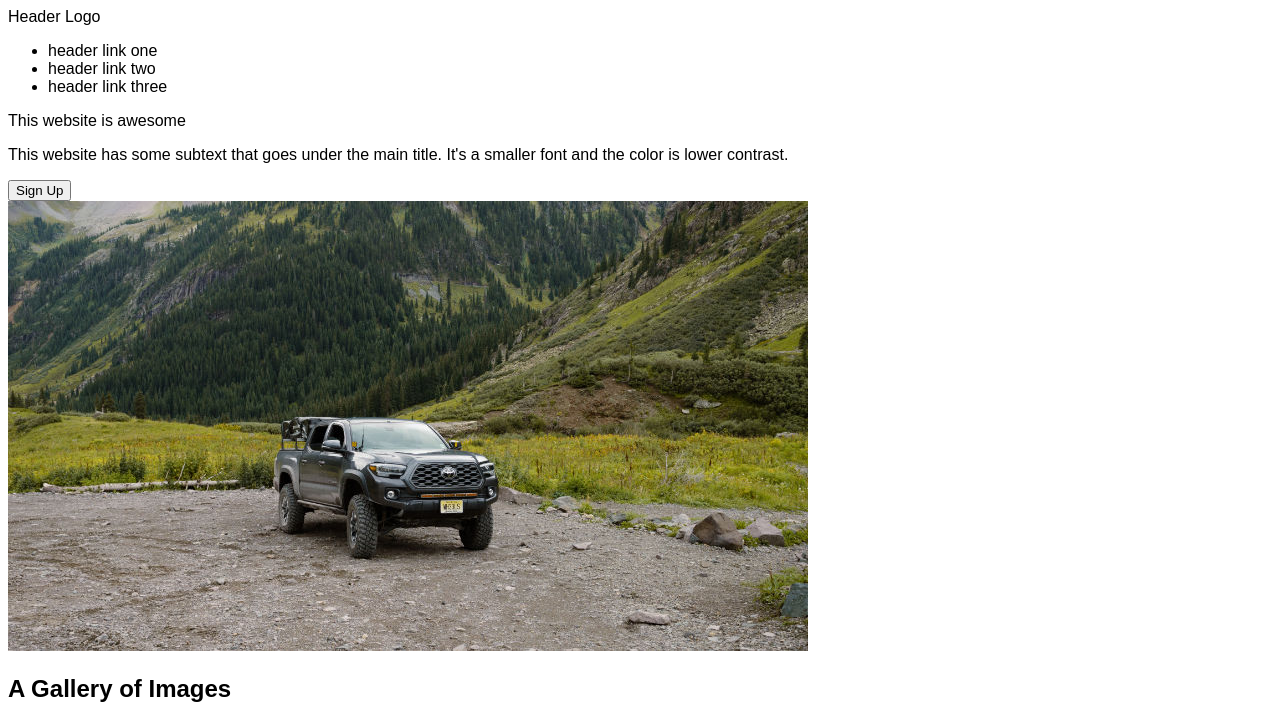
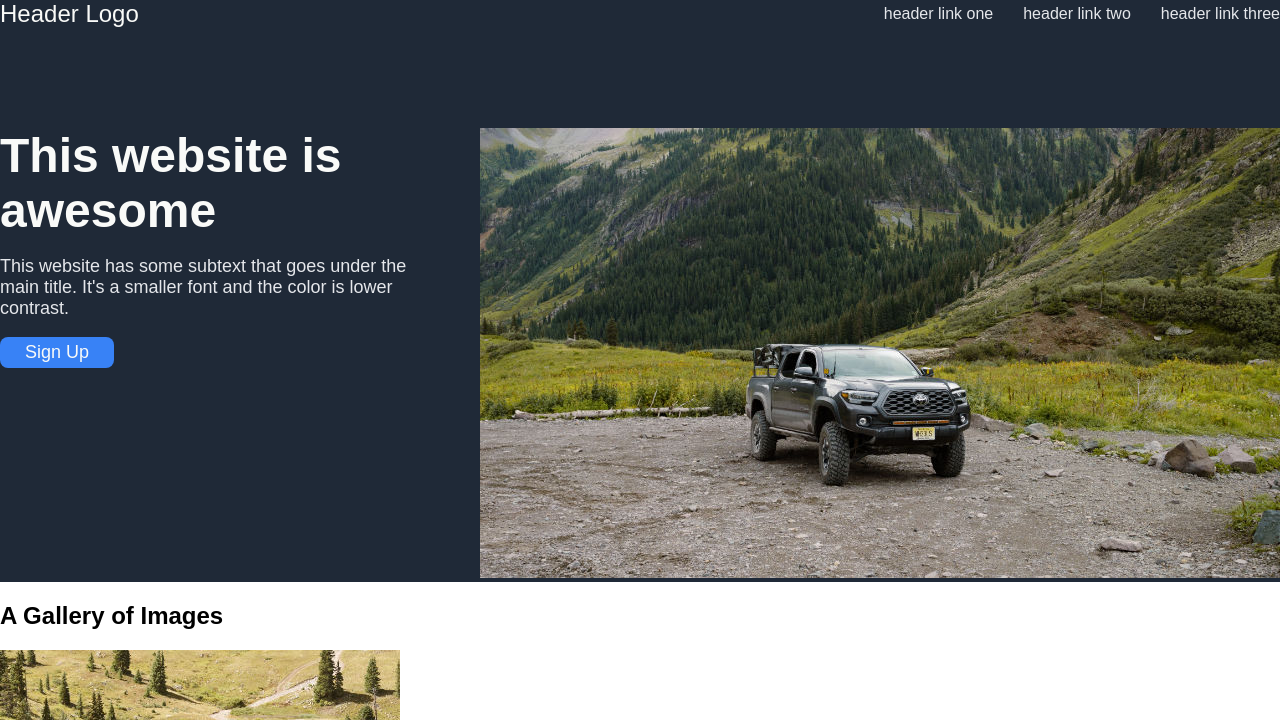
Before and after one commit to austinwcodes/top-cover-page, a plain HTML site: page index.html in a window 1280 px wide. Shown: the top 720 px of the page. Drawn offline with Linux system fonts and the light colour scheme.

Commit message:
Beginning of styling!

```diff
--- a/index.html
+++ b/index.html
@@ -17,13 +17,15 @@
           <li><a class="header-link">header link three</a></li>
         </ul>
       </div>
-      <div class="hero">
-        <div class="hero-text">This website is awesome</div>
-        <p class="hero-p">
-          This website has some subtext that goes under the main title. It's a
-          smaller font and the color is lower contrast.
-        </p>
-        <button class="sign-up">Sign Up</button>
+      <div id="hero">
+        <div class="hero-text">
+          <div class="hero-title">This website is awesome</div>
+          <p class="hero-p">
+            This website has some subtext that goes under the main title. It's a
+            smaller font and the color is lower contrast.
+          </p>
+          <button class="sign-up">Sign Up</button>
+        </div>
         <div class="hero-image">
           <img src="assets/img/hero-image.jpg" alt="toyota tacoma image" />
         </div>
@@ -78,8 +80,6 @@
       </div>
       <button class="cta-sign-up">Sign Up!</button>
     </div>
-    <div class="footer">
-        Copyright © Austin Wheeler 2023
-    </div>
+    <div class="footer">Copyright © Austin Wheeler 2023</div>
   </body>
 </html>
--- a/styles/styles.css
+++ b/styles/styles.css
@@ -2,14 +2,71 @@
     font-family: Arial, Helvetica, sans-serif;
 }
 
+body {
+    width: 100%;
+    margin: 0;
+}
+
+ul {
+    margin: 0;
+    padding: 0;
+    list-style: none;
+}
+
+/* .page-width {
+    width: 75%;
+} */
+#main {
+    background-color: #1f2937;
+    /* padding: 18px 100px 60px 100px; */
+}
+
 .header {
-
+    display: flex;
+    justify-content: space-between;
+    align-items: center;
+    margin-bottom: 100px;
 }
 
 .logo {
-
+    font-size: 24px;
+    color: #f9faf8;
 }
 
 .header-nav {
+    display: flex;
+    color: #e5e7eb;
+    gap: 30px;
+}
 
+#hero {
+    display: flex;
+    justify-content: space-between;
+    gap: 30px;
 }
+.hero-title {
+    font-size: 48px;
+    font-weight: bolder;
+    color: #f9faf8;
+}
+
+.hero-p {
+    font-size: 18px;
+    color: #e5e7eb;
+}
+
+.hero-image {
+    flex: auto;
+}
+
+button {
+    background-color: #3882f6;
+    color: #f9faf8;
+    padding: 5px 25px;
+    border-radius: 8px;
+    font-size: 18px;
+}
+
+button.sign-up {
+    border: none;
+}
```
